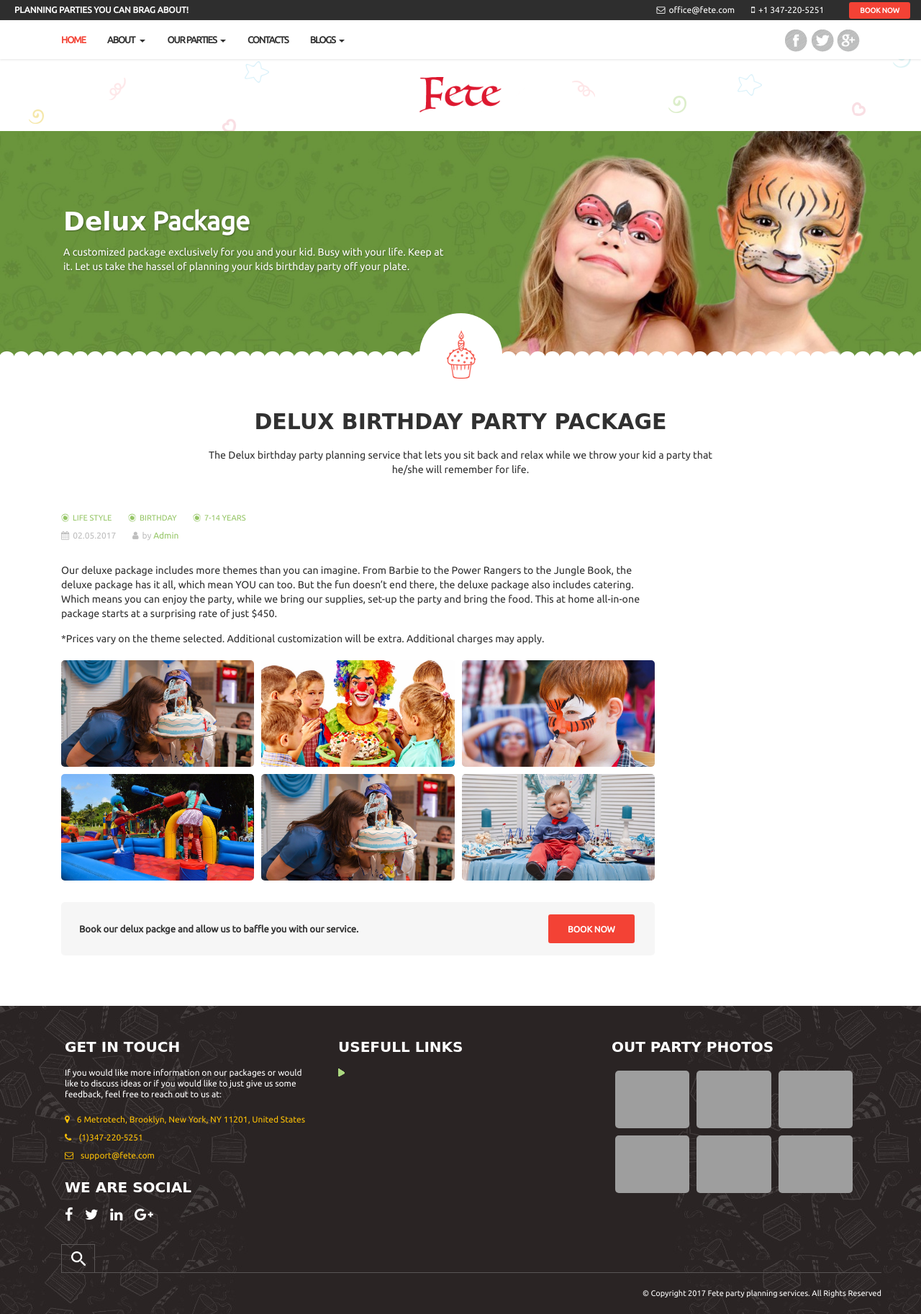
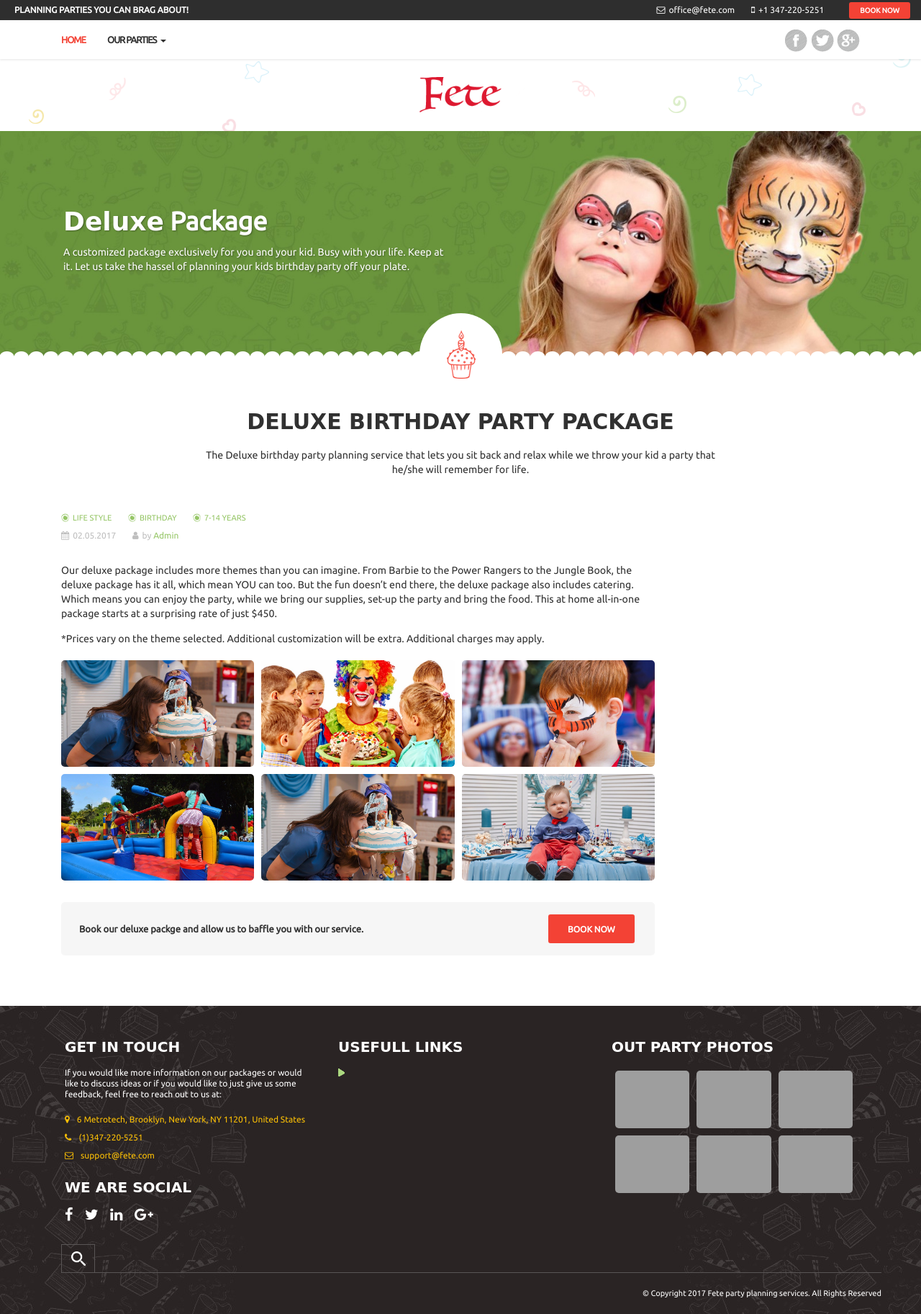
Before and after one commit to gnairharikrishnan/Fete, a Flask app: page /deluxe in a window 1280 px wide. Shown: the whole page at 72% size. Run offline with Flask 2, Linux system fonts and the light colour scheme; parts of the project's set-up code (start-up, migrations or seed data) failed here and were passed over; some libraries are stand-ins or nearby versions; some web fonts are replaced; grey boxes are pictures that could not be loaded.

Commit message:
changed front end links

```diff
--- a/templates/deluxe.html
+++ b/templates/deluxe.html
@@ -72,35 +72,35 @@
                         <li class="dropdown active">
                           <a href="/index">Home</a>
                         </li>
-                        <li class="dropdown">
-                          <a href="#" class="dropdown-toggle" data-toggle="dropdown" role="button" aria-haspopup="true" aria-expanded="true">About <span class="caret"></span></a>
-                          <ul class="dropdown-menu">
-                            <li><a href="about-us.html">About Us</a></li>
-                            <li><a href="#">Our Team</a>
-                            </li>
-                            <li><a href="career.html">Career</a></li>
-                          </ul>
-                        </li>
+<!--                         <li class="dropdown"> -->
+<!--                           <a href="#" class="dropdown-toggle" data-toggle="dropdown" role="button" aria-haspopup="true" aria-expanded="true">About <span class="caret"></span></a> -->
+<!--                           <ul class="dropdown-menu"> -->
+<!--                             <li><a href="about-us.html">About Us</a></li> -->
+<!--                             <li><a href="#">Our Team</a> -->
+<!--                             </li> -->
+<!--                             <li><a href="career.html">Career</a></li> -->
+<!--                           </ul> -->
+<!--                         </li> -->
                         <li class="dropdown">
                           <a href="#" class="dropdown-toggle" data-toggle="dropdown" role="button" aria-haspopup="true" aria-expanded="true">Our Parties<span class="caret"></span></a>
                           <ul class="dropdown-menu">
-                            <li><a href="portfolio-inner-page.html">Premium Package</a></li>
-                            <li><a href="portfolio-inner-page.html">Delux Package</a></li>
-                            <li><a href="portfolio-inner-page.html">Standard Package</a></li>
+                            <li><a href="/premium">Premium Package</a></li>
+                            <li><a href="/deluxe">Deluxe Package</a></li>
+                            <li><a href="/standard">Standard Package</a></li>
                           </ul>
                         </li>
-                        <li class="dropdown">
-                          <a href="contacts.html">Contacts</a>
-                        </li>
-                        <li class="dropdown">
-                          <a href="#" class="dropdown-toggle" data-toggle="dropdown" role="button" aria-haspopup="true" aria-expanded="true">Blogs<span class="caret"></span></a>
-                          <ul class="dropdown-menu">
-                            <li><a href="gallery.html">Gallery</a></li>
-                            <li><a href="events.html">Events</a></li>
-                            <li><a href="news.html">News</a></li>
-                            <li><a href="pricing-table.html">Pricing Table</a></li>
-                          </ul>
-                        </li>
+<!--                         <li class="dropdown"> -->
+<!--                           <a href="contacts.html">Contacts</a> -->
+<!--                         </li> -->
+<!--                         <li class="dropdown"> -->
+<!--                           <a href="#" class="dropdown-toggle" data-toggle="dropdown" role="button" aria-haspopup="true" aria-expanded="true">Blogs<span class="caret"></span></a> -->
+<!--                           <ul class="dropdown-menu"> -->
+<!--                             <li><a href="gallery.html">Gallery</a></li> -->
+<!--                             <li><a href="events.html">Events</a></li> -->
+<!--                             <li><a href="news.html">News</a></li> -->
+<!--                             <li><a href="pricing-table.html">Pricing Table</a></li> -->
+<!--                           </ul> -->
+<!--                         </li> -->
                       </ul>
                     </div>
                   </div>
@@ -141,7 +141,7 @@
           <div class="circle-line circle-line-bottom circle-line2"></div>
           <div class="container">
             <div class="col-md-6 col-sm-6 col-xs-12">
-             <h2><span class="Yellow">Delux</span> Package</h2>
+             <h2><span class="Yellow">Deluxe</span> Package</h2>
              <p>A customized package exclusively for you and your kid. Busy with your life. Keep at it. Let us take the hassel of planning your kids birthday party off your plate.</p>
             </div>
           </div>
@@ -152,8 +152,8 @@
         <div id="wrapper-inner" class="parties-inner parties-wrap-inner page-inner">
           <div class="container">
             <div class="small-header-box clearfix">
-              <h2 class="text-upper text-center inner-heading">Delux Birthday Party Package</h2>
-              <p class="col-md-8 col-md-offset-2 text-center">The Delux birthday party planning service that lets you sit back and relax while we throw your kid a party that he/she will remember for life.</p>
+              <h2 class="text-upper text-center inner-heading">Deluxe Birthday Party Package</h2>
+              <p class="col-md-8 col-md-offset-2 text-center">The Deluxe birthday party planning service that lets you sit back and relax while we throw your kid a party that he/she will remember for life.</p>
             </div>
             <div class="col-md-9 col-sm-9 col-xs-12">
               <div class="article">
@@ -260,7 +260,7 @@
                   </div><!-- end .gallery -->
                 </div> <!-- end .article-single -->
                 <div class="article-btn row-height clearfix">
-                  <div class="col-md-8 col-sm-7 col-xs-12 col-height btn-left"><p>  Book our delux packge and allow us to baffle you with our service.</p></div>
+                  <div class="col-md-8 col-sm-7 col-xs-12 col-height btn-left"><p>  Book our deluxe packge and allow us to baffle you with our service.</p></div>
                   <div class="col-md-4 col-sm-5 col-xs-12 col-height btn-right text-right">
                   <img src="./static/images/arrow2.png" alt="" class="img-responsive arrow arrow-blue scroll-fadeInLeft scroll-time1">
                   <img src="./static/images/arrow3.png" alt="" class="img-responsive arrow arrow-yellow scroll-fadeInLeft scroll-time4">
@@ -289,7 +289,7 @@
                 </div>
               </div><!-- .parties-price -->
               <div class="parties-description scroll-fadeInRight clearfix">
-                <h3>More about our Delux package</h3>
+                <h3>More about our Deluxe package</h3>
                 A joyful and organized celebration with lots of games, dancing and surprises for children. The party is held following an original storyline that intrigues the children and challenges them to participate in the adventures.
               </div><!-- .parties-description -->
             </aside><!-- end aside -->
```
Also changed, not shown: templates/index.html (+22 -22 lines), templates/premium.html (+25 -25 lines), templates/standard.html (+25 -25 lines).
